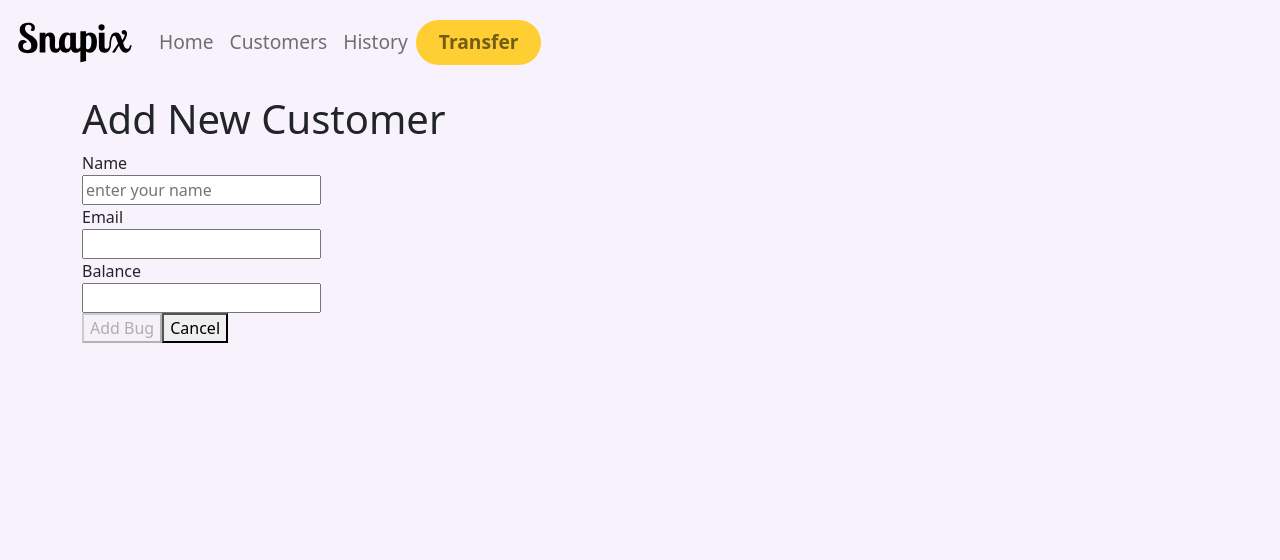
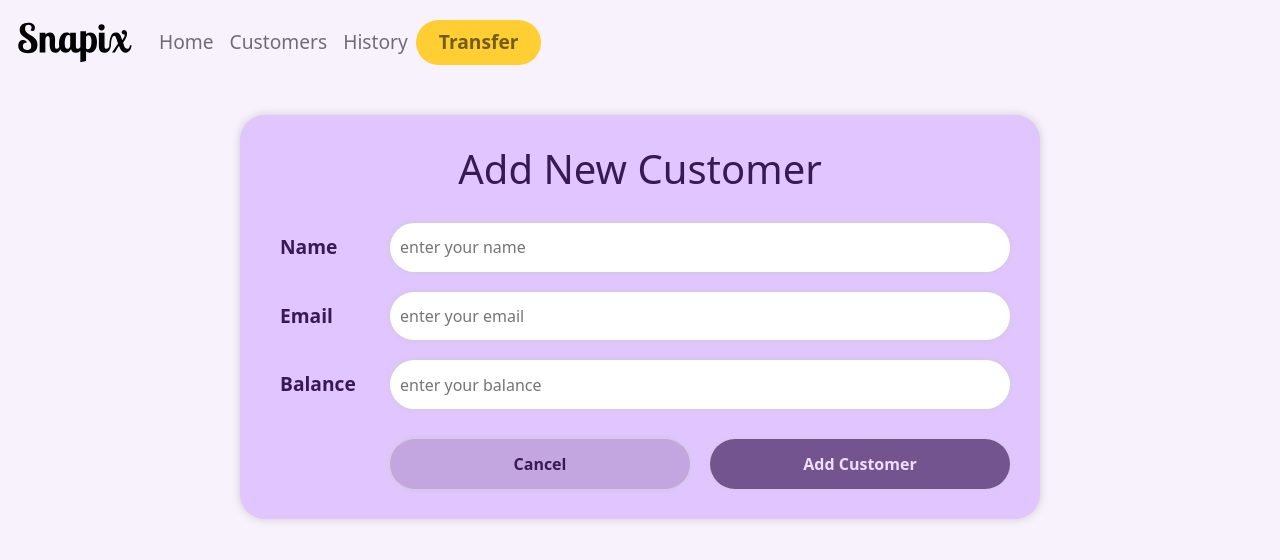
Before and after one commit to Mohamed-Rabie-Abdelhameed/Snapix, an Angular app: page /add in a window 1280 px wide. Shown: the top 560 px of the page. Built offline with nearby package versions, Linux system fonts and the light colour scheme.

Commit message:
finish add customer page

```diff
--- a/src/app/add/add.component.css
+++ b/src/app/add/add.component.css
@@ -0,0 +1,84 @@
+#container {
+  background-color: #e0c5ff;
+  padding: 20px;
+  border-radius: 25px;
+  box-shadow: 0 0 10px #ccc;
+  width: 100%;
+  max-width: 800px;
+  margin: 0 auto;
+  margin-top: 20px;
+}
+.out {
+  margin: 10px;
+}
+
+.form-group {
+  display: flex;
+  justify-content: space-between;
+}
+
+h1 {
+  text-align: center;
+  color: #391952;
+  margin: 10px 0 20px 0;
+}
+
+input {
+  padding: 10px;
+  margin: 10px;
+  border: none;
+  width: 95%;
+  max-width: 620px;
+  border-radius: 25px;
+  box-shadow: 0 0 5px #ccc;
+}
+label {
+  padding: 10px;
+  font-size: 1.2em;
+  color: #391952;
+  font-weight: bold;
+  margin: 10px;
+}
+input:focus {
+  outline: none;
+  box-shadow: 0 0 5px #fece32;
+}
+
+#buttons {
+  display: flex;
+  justify-content: end;
+  gap: 20px;
+  margin: 20px 10px 10px 10px;
+}
+
+.btn-primary,
+.btn-danger {
+  border: none;
+  border-radius: 25px;
+  box-shadow: 0 0 5px #ccc;
+  padding: 10px;
+  text-align: center;
+  cursor: pointer;
+  font-weight: bold;
+  width: 48%;
+  height: 50px;
+  max-width: 300px;
+}
+
+.btn-primary {
+  background-color: #391952;
+  color: #f7ecff;
+}
+
+.btn-primary:hover {
+  background-color: #a64bec;
+}
+
+.btn-danger {
+  background-color: #3919522d;
+  color: #391952;
+}
+
+.btn-danger:hover {
+  background-color: #835e9e2d;
+}
--- a/src/app/add/add.component.html
+++ b/src/app/add/add.component.html
@@ -1,7 +1,8 @@
-<div>
-    <div class="container">
+<div class="out">
+  <div class="col-md-12" id="container">
     <h1>Add New Customer</h1>
-      <form class="col-md-2" #addForm="ngForm" (ngSubmit)="onAddCustomer(addForm.value)">
+    <form #addForm="ngForm" (ngSubmit)="onAddCustomer(addForm.value)">
+      <div class="form-group">
         <label for="name">Name</label>
         <input
           required
@@ -11,15 +12,40 @@
           id="name"
           ngModel
         />
+      </div>
+      <div class="form-group">
         <label for="email">Email</label>
-        <input type="email" name="email" id="email" ngModel>
+        <input
+          required
+          placeholder="enter your email"
+          type="email"
+          name="email"
+          id="email"
+          ngModel
+        />
+      </div>
+      <div class="form-group">
         <label for="balance">Balance</label>
-        <input type="number" name="balance" id="balance" ngModel>
+        <input
+          required
+          placeholder="enter your balance"
+          type="number"
+          name="balance"
+          id="balance"
+          ngModel
+        />
+      </div>
       <div id="buttons">
-          <button mat-button type="submit" [disabled]="addForm.invalid">
-            Add Bug
+        <button class="btn btn-danger" type="reset" (click)="onCancel()">
+          Cancel
         </button>
-          <button mat-button type="reset" (click)="onCancel()">Cancel</button>
+        <button
+          class="btn btn-primary"
+          type="submit"
+          [disabled]="addForm.invalid"
+        >
+          Add Customer
+        </button>
       </div>
     </form>
   </div>
--- a/src/app/app-routing.module.ts
+++ b/src/app/app-routing.module.ts
@@ -3,6 +3,7 @@ import { RouterModule, Routes } from '@angular/router';
 import { HomeComponent } from './home/home.component';
 import { CustomersComponent } from './customers/customers.component';
 import { AddComponent } from './add/add.component';
+import { ErrorComponent } from './error/error.component';
 
 const routes: Routes = [
   { path: '', redirectTo: '/home', pathMatch: 'full' },
@@ -11,7 +12,7 @@ const routes: Routes = [
   { path: 'transfer', component: HomeComponent},
   { path: 'transactions', component: HomeComponent},
   {path:'add', component: AddComponent},
-  {path: '**', component: HomeComponent}
+  {path: '**', component: ErrorComponent}
 ];
 
 @NgModule({
--- a/src/app/app.module.ts
+++ b/src/app/app.module.ts
@@ -10,6 +10,7 @@ import { HttpClientModule } from '@angular/common/http';
 import { AddComponent } from './add/add.component';
 import { FormsModule } from '@angular/forms';
 import { ViewComponent } from './view/view.component';
+import { ErrorComponent } from './error/error.component';
 
 @NgModule({
   declarations: [
@@ -18,7 +19,8 @@ import { ViewComponent } from './view/view.component';
     NavbarComponent,
     CustomersComponent,
     AddComponent,
-    ViewComponent
+    ViewComponent,
+    ErrorComponent
   ],
   imports: [
     BrowserModule,
--- a/src/app/customers/customers.component.css
+++ b/src/app/customers/customers.component.css
@@ -51,8 +51,8 @@ img{
 }
 
 .btn-danger{
-    background-color: transparent;
-    color: #8c28d8;
+    background-color: #3919522d;
+    color: #391952;
 }
 
 #buttons{
--- /dev/null
+++ b/src/app/error/error.component.html
@@ -0,0 +1 @@
+<embed src="https://lottiefiles.com/84178-404-error" type="">
--- a/src/app/navbar/navbar.component.css
+++ b/src/app/navbar/navbar.component.css
@@ -14,6 +14,7 @@ button{
     background-color: #fece32;
     padding: 0 15px 0 15px;
     font-weight: bold;
+    width: fit-content;
     font-size: 1.2em;
     border-radius: 25px;
 }
```
Also changed, not shown: src/app/error/error.component.ts (added, +10 -0 lines), src/app/error/error.component.css (added), 1 other file (tests, documents, lock files or other folders). Lines whose indentation alone changed are shown as unchanged.
